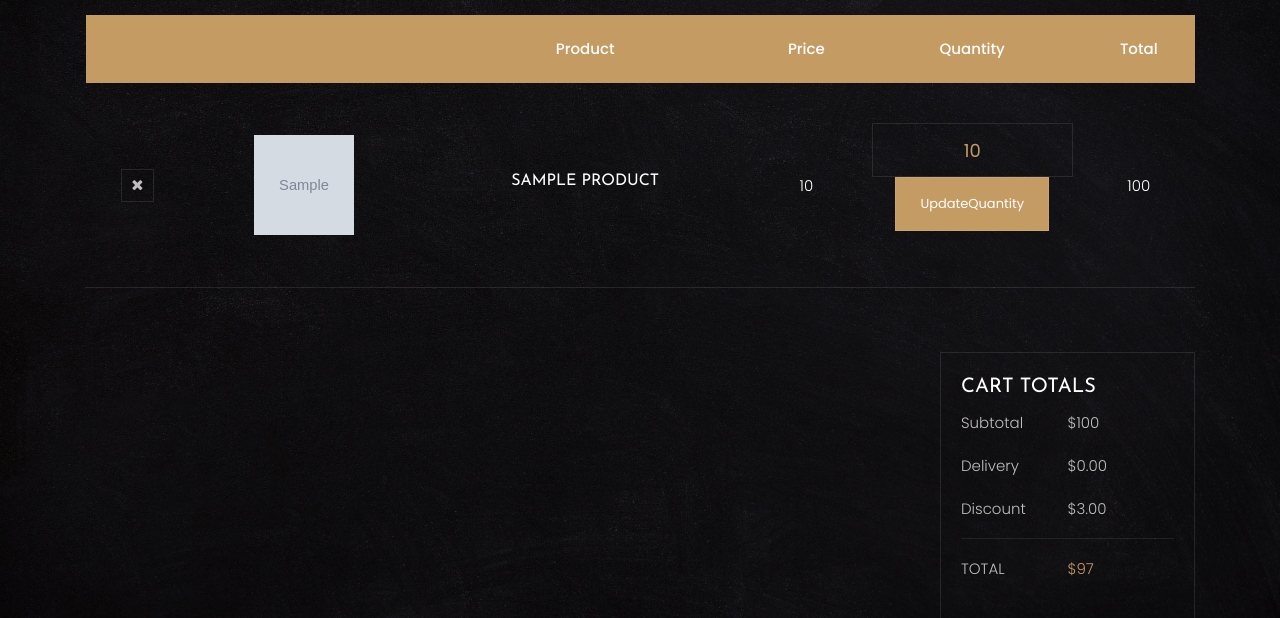
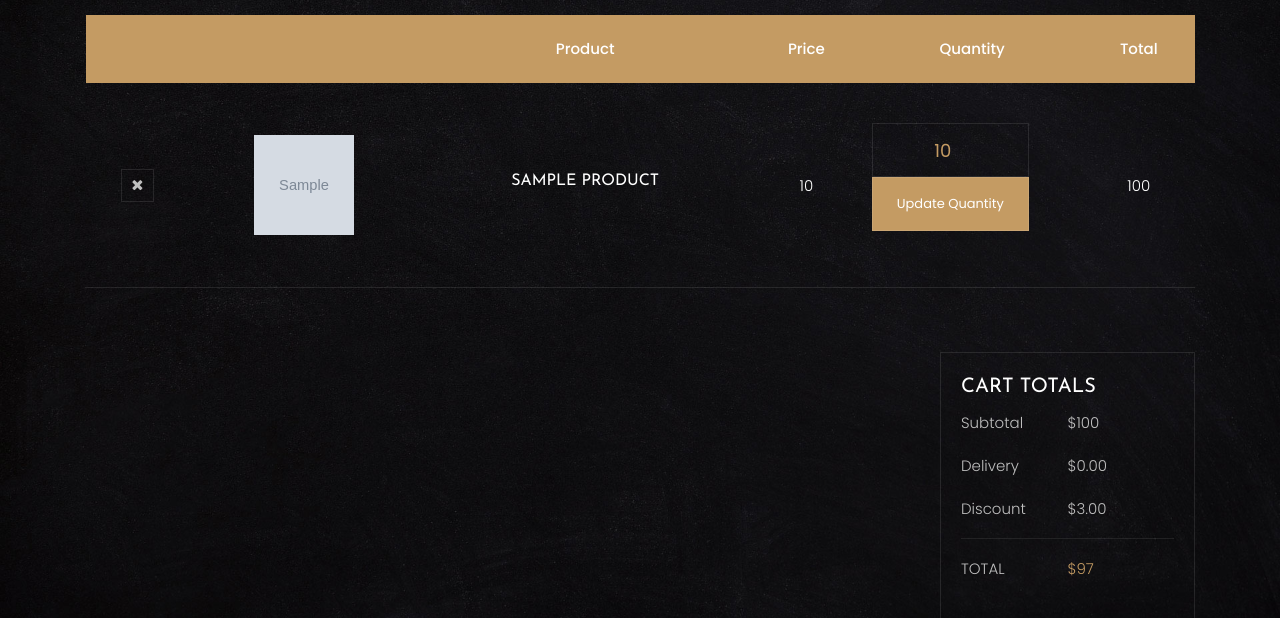
Before and after one commit to YasmineEl-shahat/Cafeteria, a PHP site: page /cart in a window 1280 px wide. Shown: the part 91-709 px from the top of the page. Run offline with PHP 8.4, Linux system fonts and the light colour scheme; the visitor is signed in with stand-in values (Sample User, id 1); tables that the repository leaves empty or names only in its code hold one stand-in row (values such as "Sample post"); grey boxes marked "Sample" are stand-in pictures; data that the repository does not hold is empty; some libraries are stand-ins or nearby versions; some web fonts are replaced.

Commit message:
cart quantity update

```diff
--- a/models/cart.php
+++ b/models/cart.php
@@ -56,7 +56,7 @@ class Cart extends Database
     }
     public function get_Cart_items(string $id)
     {
-        $query = "SELECT Product.name as name, Product.price as price, Product.image as image, Cart_Item.quantity as quantity
+        $query = "SELECT Cart_Item.id as id ,Product.name as name, Product.price as price, Product.image as image, Cart_Item.quantity as quantity
         FROM Product
         INNER JOIN Cart_Item ON Product.id = Cart_Item.product_id
         INNER JOIN `Cart` ON Cart_Item.cart_id = `Cart`.id where Cart.id=?";
--- a/views/cart/index.php
+++ b/views/cart/index.php
@@ -50,10 +50,11 @@
 
                                 <td class="quantity">
                                     <div class="input-group mb-3">
-                                        <form method="post" action="../controller/cartItem/changeQuantity.php?id=<?php echo $item->id; ?>">
-                                            <input type="text" name="quantity" class="quantity form-control input-number" value="<?php echo $item -> quantity; ?>" min="1" max="100">
-                                            <button style="color:white !important;" type="submit" class="btn btn-primary py-3 px-4">UpdateQuantity</button>
-                                        </form>
+                                    <form action="../../controller/cartItem/changeQuantity.php" method="POST">
+                                        <input type="hidden" name="id" value="<?php echo $item->id; ?>">
+                                        <input type="number" name="quantity" class="quantity form-control input-number" value="<?php echo $item->quantity; ?>" min="1" max="100">
+                                        <button style="color:white !important" type="submit" class="btn btn-primary py-3 px-4">Update Quantity</button>
+                                    </form>
                                     </div>
                                 </td>
 
```
Also changed, not shown: controller/cartItem/changeQuantity.php (+4 -4 lines).
